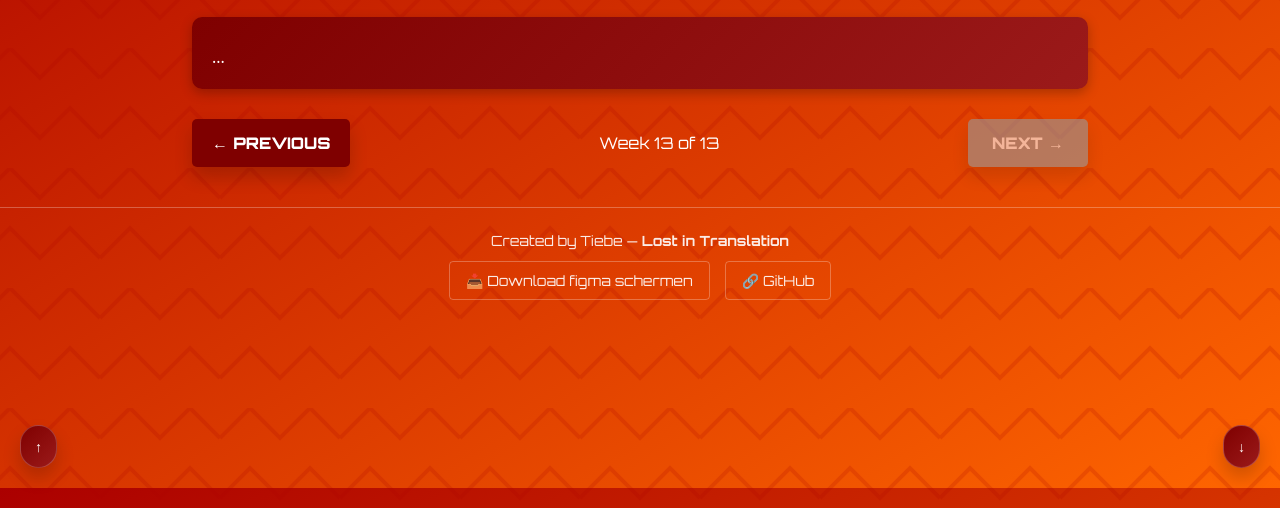
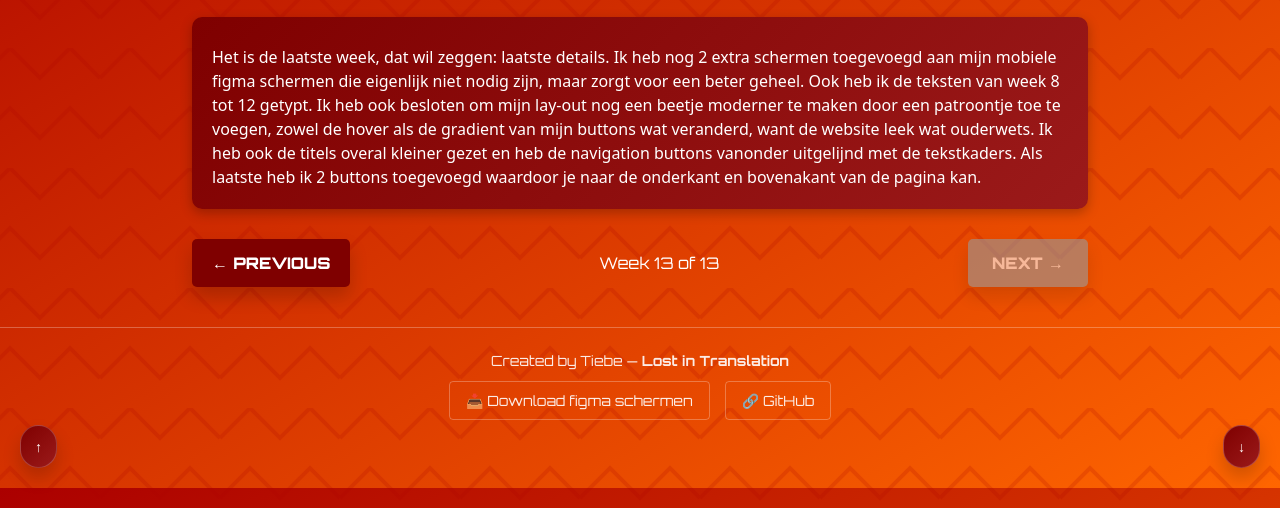
Before and after one commit to Tiebe-Pietjouw/projectdocs, a website: page week13.html in a window 1280 px wide. Shown: the part 312-820 px from the top of the page. Drawn offline with Linux system fonts and the light colour scheme; a web font is replaced by a local one.

Commit message:
Add files via upload

```diff
--- a/week13.html
+++ b/week13.html
@@ -25,7 +25,7 @@
     </div>
             <div class="kader">
               <p>
-                ...
+                Het is de laatste week, dat wil zeggen: laatste details. Ik heb nog 2 extra schermen toegevoegd aan mijn mobiele figma schermen die eigenlijk niet nodig zijn, maar zorgt voor een beter geheel. Ook heb ik de teksten van week 8 tot 12 getypt. Ik heb ook besloten om mijn lay-out nog een beetje moderner te maken door een patroontje toe te voegen, zowel de hover als de gradient van mijn buttons wat veranderd, want de website leek wat ouderwets. Ik heb ook de titels overal kleiner gezet en heb de navigation buttons vanonder uitgelijnd met de tekstkaders. Als laatste heb ik 2 buttons toegevoegd waardoor je naar de onderkant en bovenakant van de pagina kan.
               </p>
             </div>
         </page>
```
